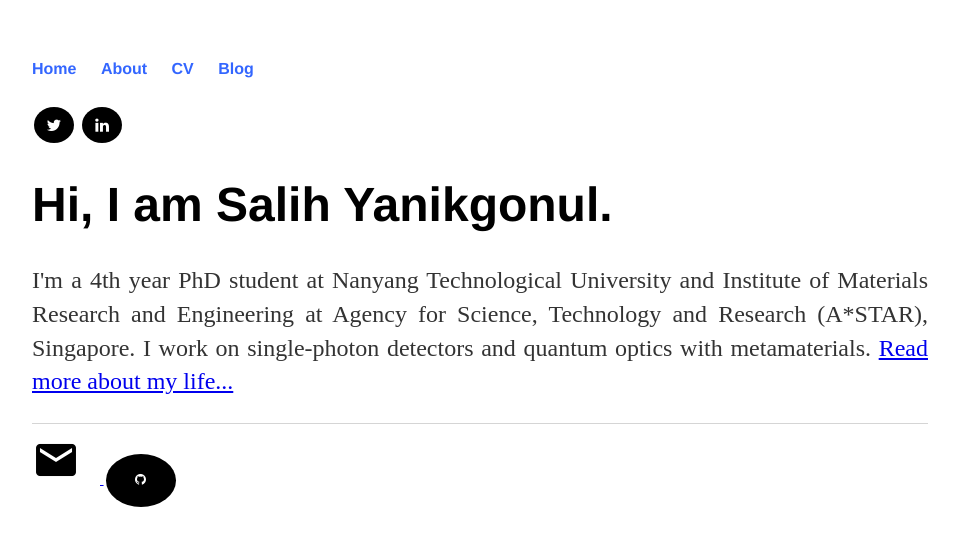
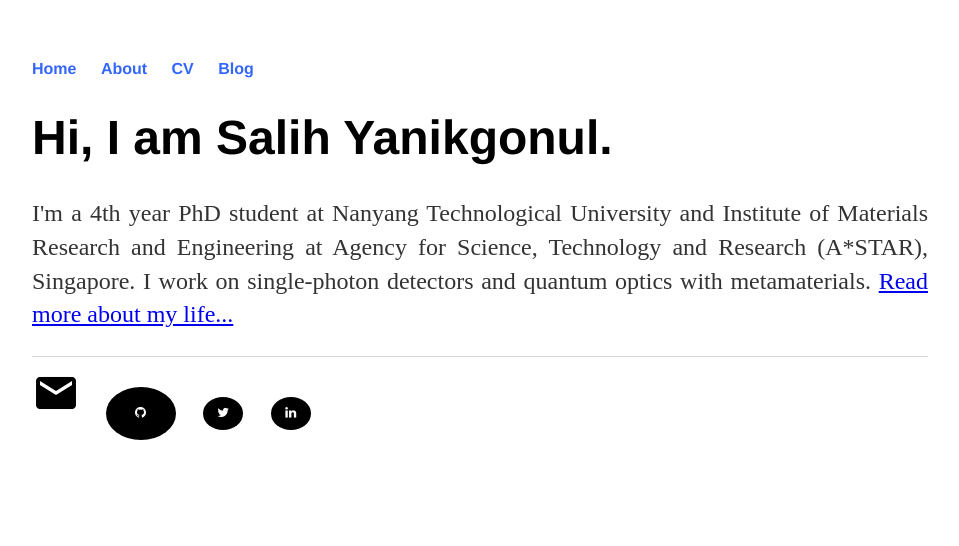
Before and after one commit to salihyanikgonul/salihyanikgonul.github.io, a Jekyll site: the page built from index.html, in a window 1280 px wide. Shown: the top 546 px of the page, without its empty margins (160-1119 px from the left). Built offline with Jekyll 4.4.1, drawn with Linux system fonts in a browser that asks for light colours; a style sheet for code colours, icons or effects is not loaded.

Commit message:
Update default.html

```diff
--- a/_layouts/default.html
+++ b/_layouts/default.html
@@ -19,24 +19,20 @@
 	        		<li><a href="/cv" class="pagelink">CV</a></li>
 	        		<li><a href="/blog" class="pagelink">Blog</a></li>
 	    		</ul>
-			<a href="https://twitter.com/salihyanikgonul" class="fa fa-twitter"></a>
-			<!-- <a href="#" class="fa fa-google"></a> -->
-			<a href="https://sg.linkedin.com/in/salih-yan%C4%B1kg%C3%B6n%C3%BCl-b3382654" class="fa fa-linkedin"></a>
-			<!-- <a href="" class="fa fa-rss"></a> -->
-			<a href="http://scholar.google.com/citations?user=f0PW5J8AAAAJ">
-				<i class="ai ai-google-scholar ai-3x"></i>
-			</a> <!-- -square tag optional-->
 			</nav>
 			<div class="container">
 
 			{{ content }}
 
 			</div><!-- /.container -->
-			<footer>
-	    		<ul>
-	        		<li><a href="mailto:salih001@ntu.edu.sg"><i class="material-icons" style="font-size:48px;color:black;">email</i></li>
-	        		<li><a href="https://github.com/salihyanikgonul" class="fa fa-github"></a></li>
-			</ul>
+				<footer>
+				<ul>
+					<li><a href="mailto:salih001@ntu.edu.sg"><i class="material-icons" style="font-size:48px;color:black;">email</i></a></li>
+					<li><a href="https://github.com/salihyanikgonul" class="fa fa-github"></a></li>
+					<li><a href="https://twitter.com/salihyanikgonul" class="fa fa-twitter"></a></li>
+					<li><a href="https://sg.linkedin.com/in/salih-yan%C4%B1kg%C3%B6n%C3%BCl-b3382654" class="fa fa-linkedin"></a></li>
+					<li><a href="http://scholar.google.com/citations?user=f0PW5J8AAAAJ"><i class="ai ai-google-scholar ai-3x"></i></a></li>
+				</ul>
 			</footer>
 		</body>
 	</html>
```
